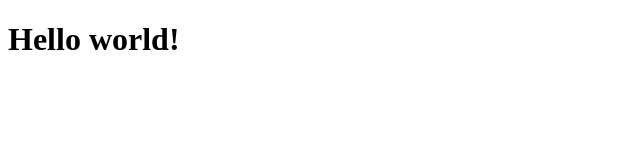
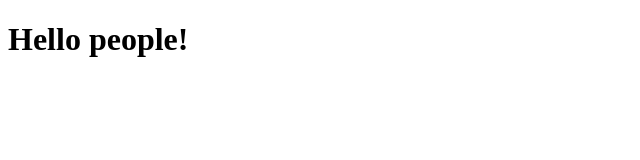
Before and after one commit to VladislavYamschikov/vladik-, a plain HTML site: page index.html in a window 1280 px wide. Shown: the full height of the page, 0-640 px from the left. Drawn offline with Linux system fonts and the light colour scheme.

Commit message:
изменил мир на людей

```diff
--- a/index.html
+++ b/index.html
@@ -6,6 +6,6 @@
     <title>Document</title>
 </head>
 <body>
-<h1>Hello world!</h1>
+<h1>Hello people!</h1>
 </body>
 </html>
```
